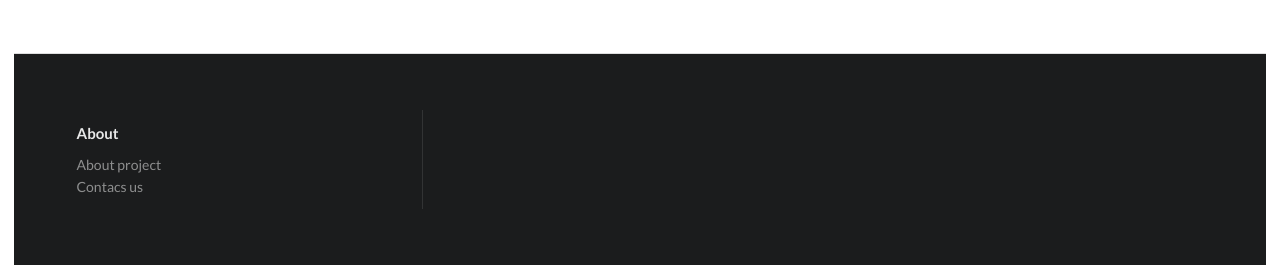
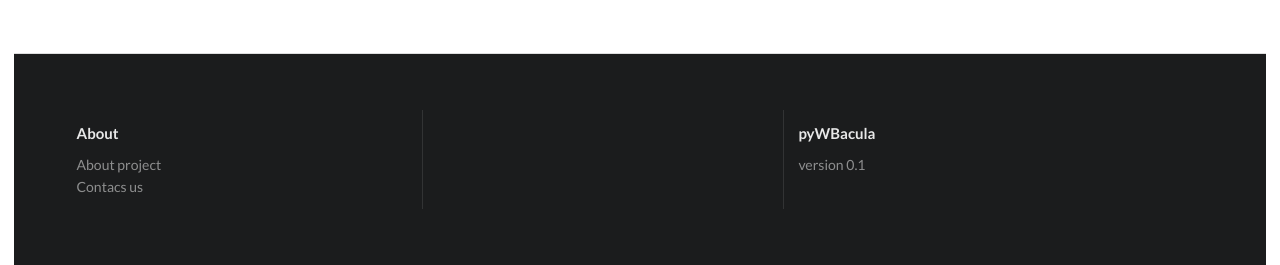
Before and after one commit to l13t/pyWBacula, a Python web app: template app/templates/about.html in a window 1280 px wide. Shown: the part 542-807 px from the top of the page. Run offline with Jinja, Linux system fonts and the light colour scheme; the template is opened without the code that fills it, so the values that code supplies are empty.

Commit message:
Add version information

```diff
--- a/app/templates/footer.html
+++ b/app/templates/footer.html
@@ -14,7 +14,17 @@
           </a>
         </div>
       </div>
-      <div class="seven wide column">
+      <div class="five wide column">
+      </div>
+      <div class="three wide column">
+        <h4>
+          pyWBacula
+        </h4>
+        <div class="ui inverted link list">
+          <p class="item">
+            version 0.1
+          </p>
+        </div>
       </div>
     </div>
   </div>
```
Also changed, not shown: README.md.
